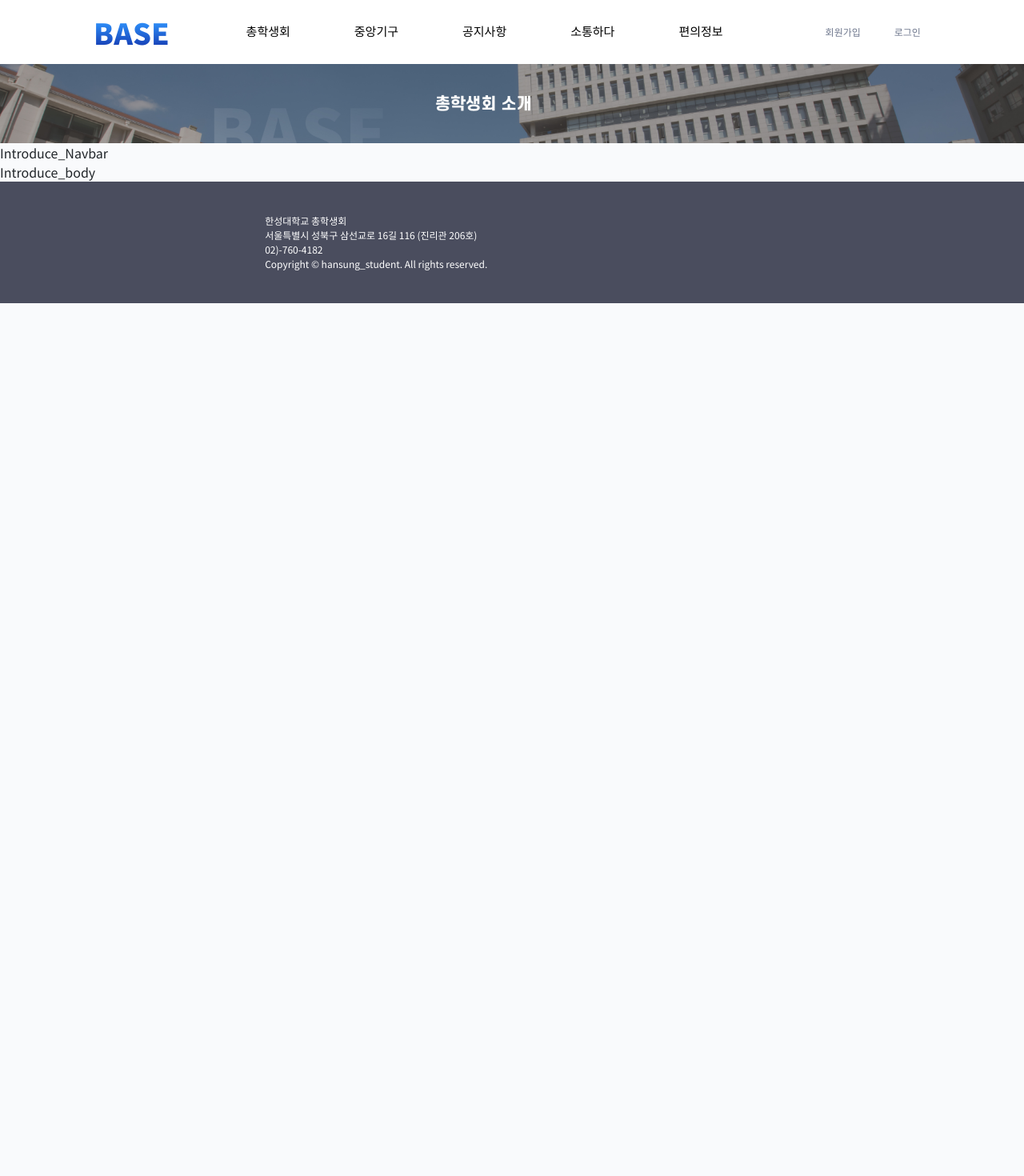
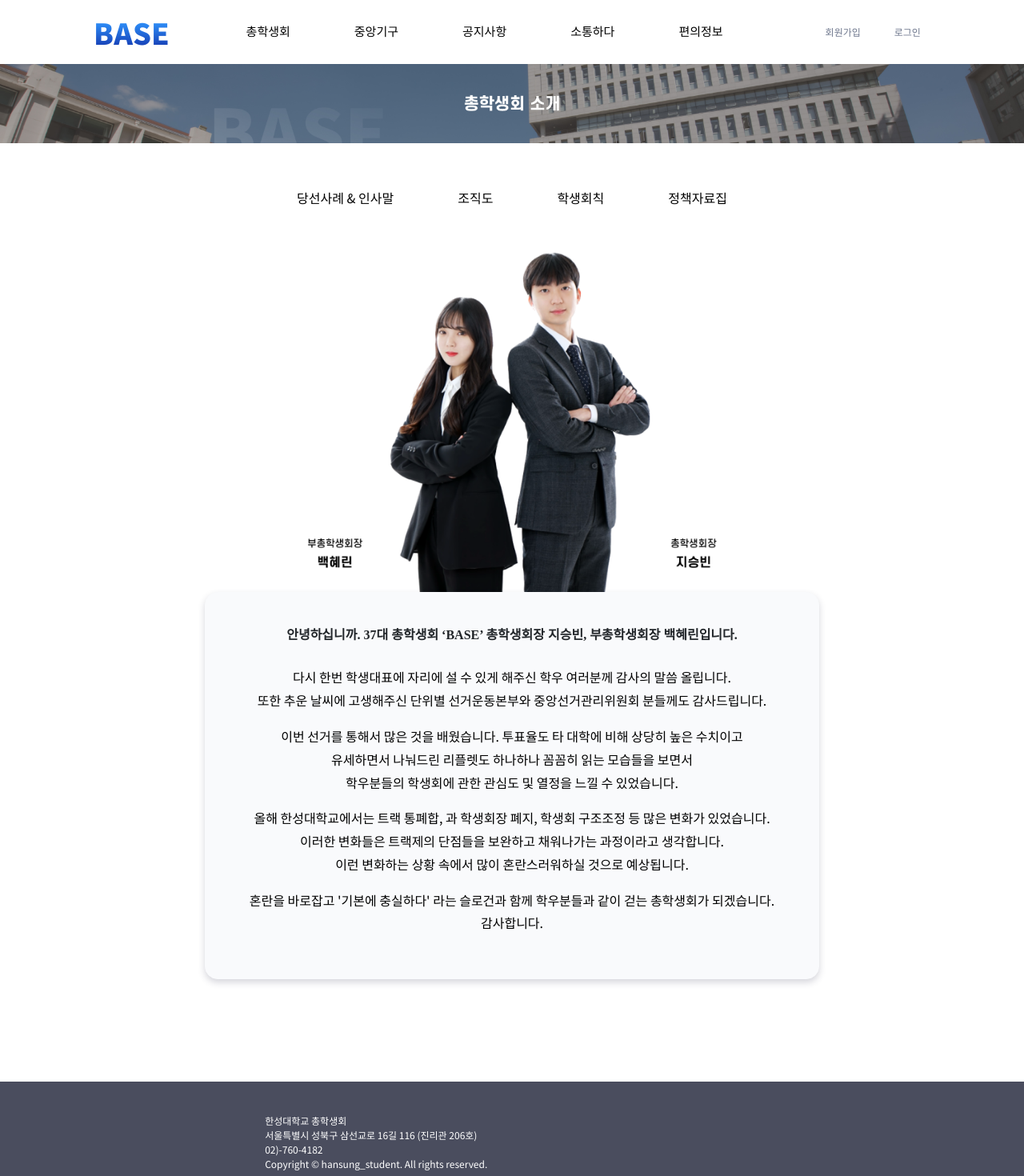
Before and after one commit to JongukYang/council-page, a React (Create React App) app in the folder council-page/: page /introduce in a window 1280 px wide. Shown: the top 1470 px of the page at 80% size. Before the commit the page ends 800 px from the top, so only its background shows below. Built offline with nearby package versions, Linux system fonts and the light colour scheme.

Commit message:
make introducepage

```diff
--- a/council-page/src/components/pages/Notice.css
+++ b/council-page/src/components/pages/Notice.css
@@ -43,6 +43,7 @@
 .noticeTitle {
     font-weight: 500;
     font-family: 'S-Core Dream';
+    line-height: 240%;
 }
 
 
--- a/council-page/src/components/pages/introduce/Introduce.css
+++ b/council-page/src/components/pages/introduce/Introduce.css
@@ -0,0 +1,72 @@
+body{
+    background-color: white;
+}
+
+#Nav_bar{
+    margin: auto;
+    align-items: center;
+    justify-content: center;
+    grid-gap: 4rem;
+    background-color: white;
+
+}
+
+.Nav_item{
+    align-items: center;
+    justify-content: center;
+    height: auto;
+    font-family: 'Noto Sans KR';
+    font-style: normal;
+    font-size: 1rem;
+    line-height: 170%;
+    color: #000000;
+}
+
+.Nav_item:hover {
+    border-bottom: 0.2rem solid black;
+    transition: all 0.2s ease-out;
+    color: #000000;
+    font-weight: 700;
+  }
+
+  .Body-container{
+    margin: auto;
+    justify-content: center;
+    align-items: center;
+    object-fit: cover;
+    padding: 0% 30% 0% 30%;
+  }
+
+  #card-container{
+    padding: 0 20% 10%;
+  }
+
+  .card{
+    padding: 5%;
+    text-align: center;
+    background-color: #F9FAFC;
+    border-color: #F9FAFC;
+    box-shadow: 0px 4px 9px rgba(49, 50, 82, 0.2);
+border-radius: 16px;
+  }
+
+  .card-title {
+      font-family: 'S-Core Dream';
+      font-style: normal;
+      font-weight: 700;
+      font-size: 1rem;
+      line-height: 180%;
+  }
+
+  .card-body {
+      font-family: 'S-Core Dream';
+      font-style: normal;
+      font-weight: 400;
+      font-size: 1rem;
+      line-height: 180%;
+      /* or 29px */
+
+      text-align: center;
+
+      color: #000000;
+  }
--- a/council-page/src/components/pages/introduce/Introduce.js
+++ b/council-page/src/components/pages/introduce/Introduce.js
@@ -3,6 +3,7 @@ import React from 'react'
 import Introduce_Banner from "./Introduce_Banner";
 import Introduce_Navbar from "./Introduce_Navbar";
 import Introduce_body from "./Introduce_body";
+import "./Introduce.css";
 
 function Introduce() {
   return (
--- a/council-page/src/components/pages/introduce/Introduce_Banner.js
+++ b/council-page/src/components/pages/introduce/Introduce_Banner.js
@@ -1,7 +1,8 @@
 import React from 'react'
 import "../../../App.css";
-import "./Introduce_Banner.css";
 import Intro_Banner_img from "../../../images/Intro_Banner_img.png";
+import "./Introduce.css";
+
 
 function Introduce_Banner() {
   return (
--- a/council-page/src/components/pages/introduce/Introduce_Navbar.js
+++ b/council-page/src/components/pages/introduce/Introduce_Navbar.js
@@ -1,8 +1,22 @@
 import React from 'react'
+import Container from 'react-bootstrap/Container';
+import Nav from 'react-bootstrap/Nav';
+import Navbar from 'react-bootstrap/Navbar';
+import "./Introduce.css";
 
 function Introduce_Navbar() {
   return (
-    <div>Introduce_Navbar</div>
+    <Navbar>
+        <Container >
+          {/* <Navbar.Brand href="#home">Navbar</Navbar.Brand> */}
+          <Nav id='Nav_bar' className="me-auto">
+            <Nav.Link className='Nav_item' href="#hello">당선사례 & 인사말</Nav.Link>
+            <Nav.Link className='Nav_item' href="#organization">조직도</Nav.Link>
+            <Nav.Link className='Nav_item' href="#rule">학생회칙</Nav.Link>
+            <Nav.Link className='Nav_item' href="#policy">정책자료집</Nav.Link>
+          </Nav>
+        </Container>
+      </Navbar>
   )
 }
 
--- a/council-page/src/components/pages/introduce/Introduce_body.js
+++ b/council-page/src/components/pages/introduce/Introduce_body.js
@@ -1,9 +1,37 @@
 import React from 'react'
+import "../../../App.css";
+import Profile_img from "./images/profile.png";
+import "./Introduce.css";
+import Card from 'react-bootstrap/Card';
 
 function Introduce_body() {
-  return (
-    <div>Introduce_body</div>
-  )
+    return (
+        <>
+            <div className="Body-container">
+                <img className='profile_img' src={Profile_img} />
+            </div>
+            <div id='card-container'>
+                <Card className='card'>
+                    <Card.Title className='card-title'>안녕하십니까. 37대 총학생회 ‘BASE’ 총학생회장 지승빈, 부총학생회장 백혜린입니다.</Card.Title>
+                    <Card.Body className='card-body'>
+                        <p>다시 한번 학생대표에 자리에 설 수 있게 해주신 학우 여러분께 감사의 말씀 올립니다.<br></br>
+                        또한 추운 날씨에 고생해주신 단위별 선거운동본부와 중앙선거관리위원회 분들께도 감사드립니다.</p>
+
+                        <p>이번 선거를 통해서 많은 것을 배웠습니다. 투표율도 타 대학에 비해 상당히 높은 수치이고<br></br>
+                        유세하면서 나눠드린 리플렛도 하나하나 꼼꼼히 읽는 모습들을 보면서<br></br>
+                        학우분들의 학생회에 관한 관심도 및 열정을 느낄 수 있었습니다.</p>
+                        <p>올해 한성대학교에서는 트랙 통폐합, 과 학생회장 폐지, 학생회 구조조정 등 많은 변화가 있었습니다.<br></br>
+                        이러한 변화들은 트랙제의 단점들을 보완하고 채워나가는 과정이라고 생각합니다.<br></br>
+                        이런 변화하는 상황 속에서 많이 혼란스러워하실 것으로 예상됩니다.</p>
+
+                        <div>혼란을 바로잡고 '기본에 충실하다' 라는 슬로건과 함께 학우분들과 같이 걷는 총학생회가 되겠습니다. 감사합니다.</div>
+                    </Card.Body>
+                </Card>
+            </div>
+        </>
+    );
 }
 
+
+
 export default Introduce_body
--- a/council-page/src/components/pages/signin/signin.css
+++ b/council-page/src/components/pages/signin/signin.css
@@ -59,3 +59,18 @@ body{
     font-weight: 500;
     font-size: 1rem;
 }
+
+.button-style>:hover{
+    margin: auto;
+    margin-top: 7rem;
+    background-color:aqua;
+    height: 4rem;
+    width: 20rem;
+    box-shadow: 0px 2px 8px rgba(0, 0, 0, 0.15);
+    border-radius: 8px;
+    border: #2B87F2;
+    font-family: 'Noto Sans KR';
+    font-style: normal;
+    font-weight: 500;
+    font-size: 1rem;
+}
```
Also changed, not shown: council-page/src/components/pages/introduce/Introduce_Banner.css (deleted), council-page/src/components/pages/introduce/images/profile.png (added), council-page/src/images/Intro_Banner_img.png.
